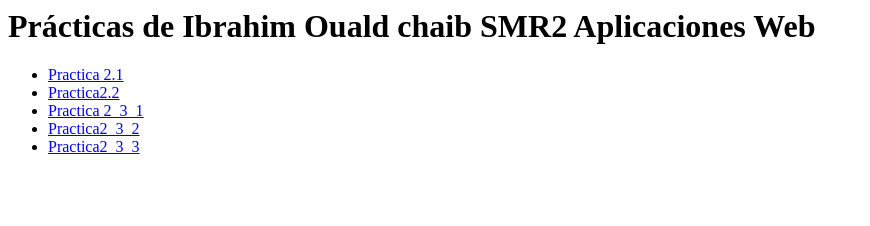
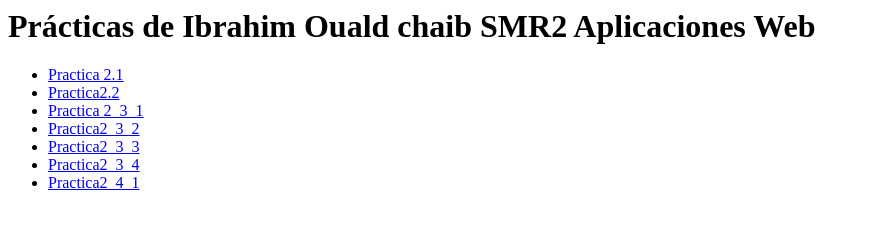
Before and after one commit to ibrahimproou/10_ibrahim_ouald, a plain HTML site: page index.html in a window 1280 px wide. Shown: the whole page, without its empty margins (0-870 px from the left). Drawn offline with Linux system fonts and the light colour scheme.

Commit message:
Practica2_4_1

```diff
--- a/index.html
+++ b/index.html
@@ -10,6 +10,10 @@
     <li><a href="practica 2.3.1/practica2_3_1.html">Practica 2_3_1</a></li>
     <li><a href="Practica 2_3_2/practica 2_3_2.html">Practica2_3_2</a></li>
     <li><a href="Practica 2_3_3/Practica2_3_3.html">Practica2_3_3</a></li>
+    <li><a href="Practica2_3_4/Practica2_3_4.html">Practica2_3_4</a></li>
+    <li><a href="Practica2_4_1/Practica2_4_1.html">Practica2_4_1</a></li>
+
+
   </ul>
 
 </body>
```
Also changed, not shown: Practica2_4_1/Practica2_4_1.html (+2 -1 lines).
